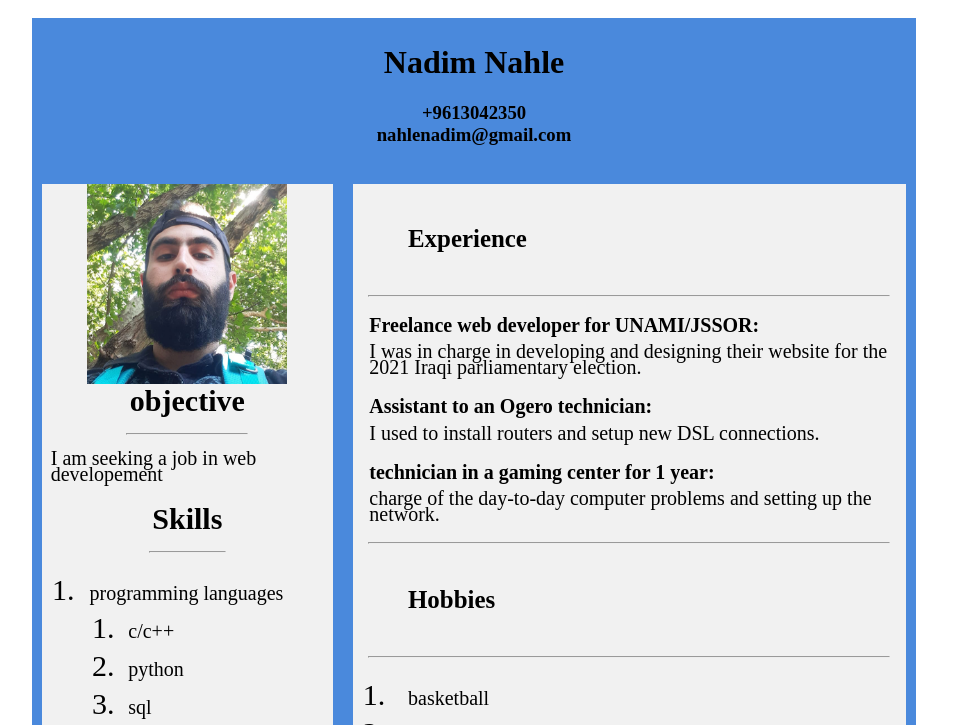
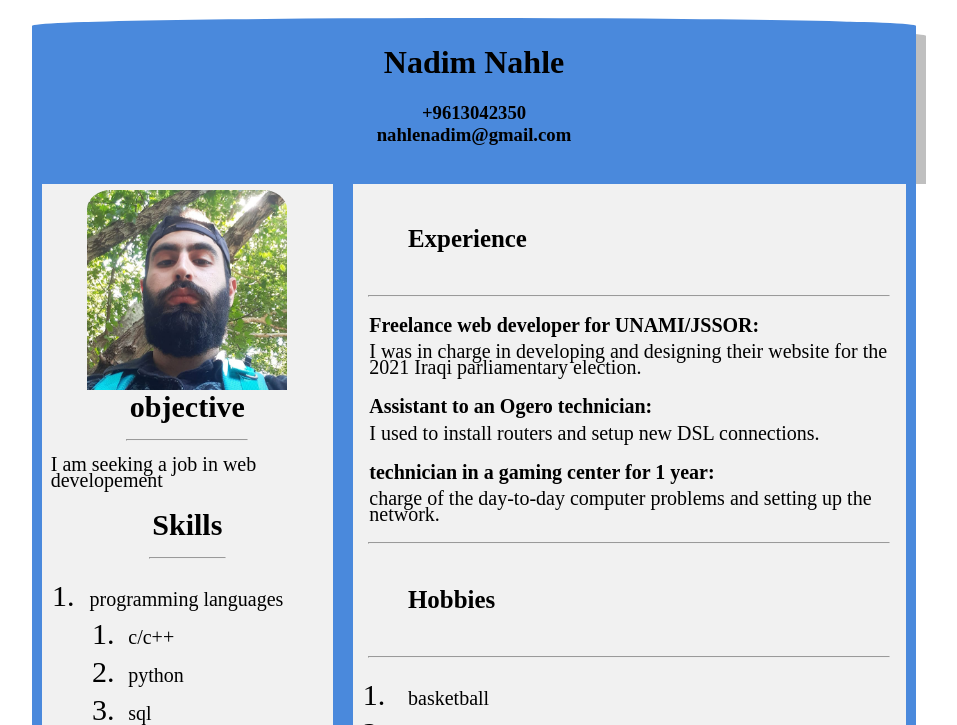
Before and after one commit to Nadim-Nahle/nadimcv, a plain HTML site: page index.html in a window 1280 px wide. In both pictures the pointer is over the element 640 px from the left and 95 px from the top of the page. Shown: the top 725 px of the page, without its empty margins (166-1123 px from the left). Drawn offline with Linux system fonts and the light colour scheme.

Commit message:
adding border and hover effects

```diff
--- a/index.html
+++ b/index.html
@@ -18,7 +18,7 @@
         <main>
             <div class="flex-container">
                 <div class="left">
-                    <img src="images/nadim.png" width="200" height="200" padding-top="20%">
+                    <img id="pic" src="images/nadim.png" width="200" height="200";>
                     <div class="objective"> <h4> objective<hr width="120"></h4><p>I am seeking a job in web developement</p>
                     </div>
                     <h4>Skills<hr width="75"></h4>
--- a/styles/style.css
+++ b/styles/style.css
@@ -11,6 +11,14 @@ header{
     text-align:center;
     padding-top: 0.5%;
     padding-bottom: 1%;
+
+
+}
+header:hover {
+    border-radius: 50% 50% 0% 0% / 5% 5% 5% 5% ;
+
+    box-shadow: 10px 10px  rgba(0, 0, 0, 0.25);
+
 }
 .picture{
     margin-bottom: 80px;
@@ -23,6 +31,15 @@ header{
     flex-direction: row;
     background-color: 4a89dc;
     flex-wrap: wrap;
+    border-bottom-right-radius: 25px;
+    border-bottom-left-radius: 25px;
+}
+
+.flex-container:hover{
+    border-radius: 0% 0% 50% 50% / 0% 0% 5% 5% ;
+         box-shadow: 10px 10px rgba(0,0,0,.25);
+
+
 }
 .flex-container > div {
     background-color: #f1f1f1;
@@ -38,6 +55,13 @@ header{
 
       flex: 0.2 0 200px;
 
+  }
+  .flex-container > div:hover {
+    border-radius: 50% 50% 0% 0% / 5% 5% 5% 5% ;
+
+  }
+  .flex-container > div.left:hover{
+    border-radius: 50% 50% 0% 0% / 5% 5% 5% 5% ;
   }
     h4{
         margin-top: 0px;
@@ -81,3 +105,12 @@ header{
             background-color: transparent;
             text-decoration: none;
             }
+
+    #pic{
+        padding-top: 2%;
+        border-top-left-radius: 25px;
+        border-top-right-radius: 25px;
+    }
+    #pic:hover{
+        border-radius: 25px;
+    }
```
